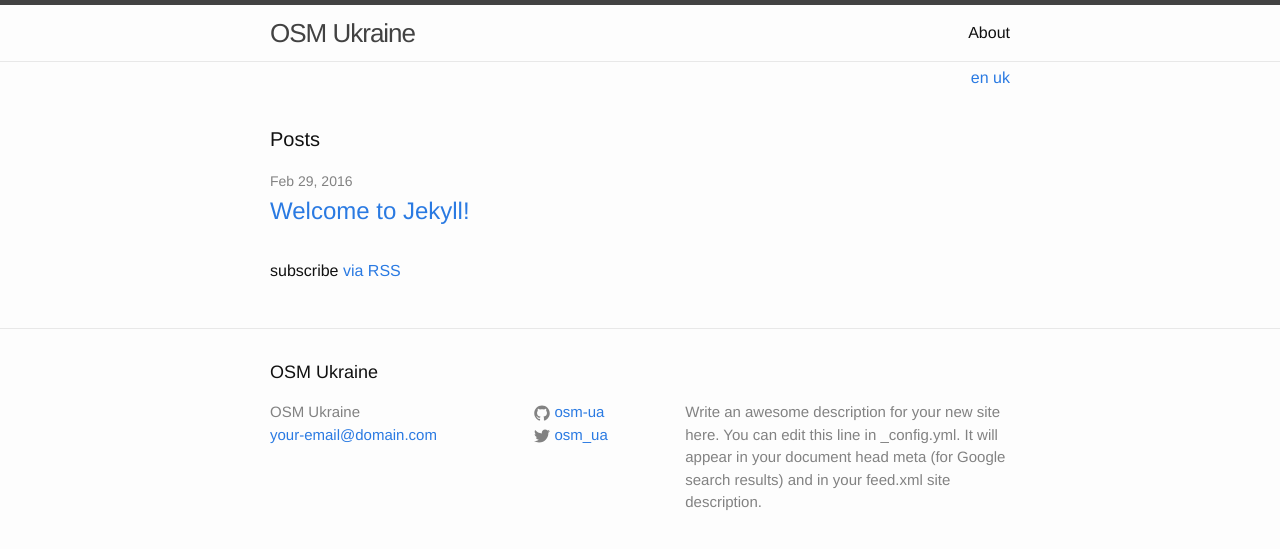
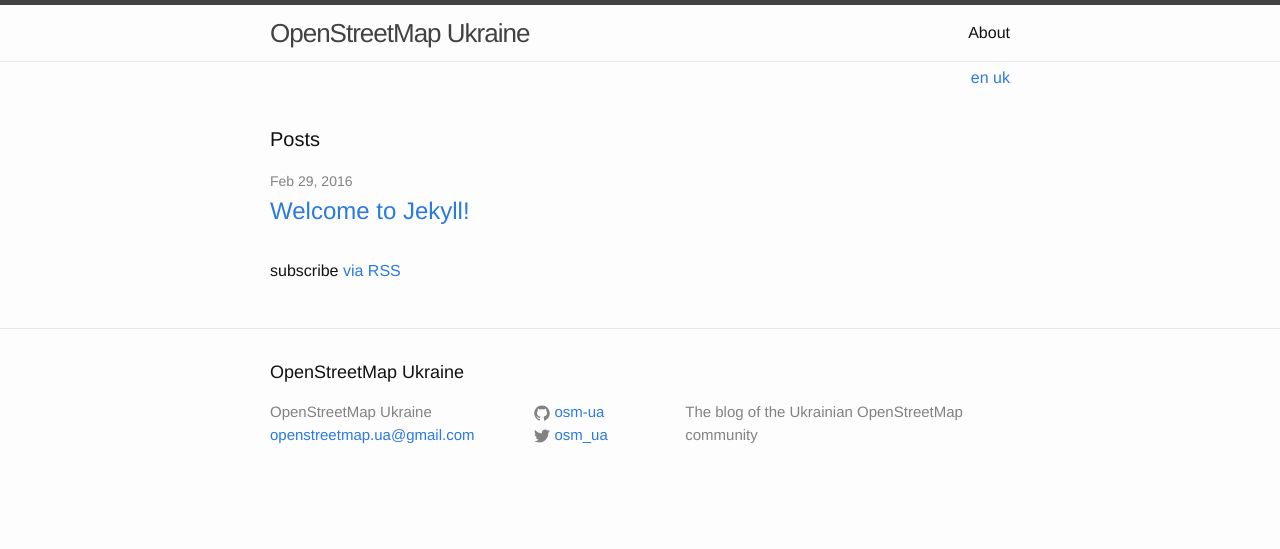
Before and after one commit to osm-ua/blog, a Jekyll site: the page built from index.html, in a window 1280 px wide. Shown: the top 549 px of the page. Built offline with Jekyll 4.4.1, drawn with Linux system fonts in a browser that asks for light colours.

Commit message:
updated _config.yml

```diff
--- a/_config.yml
+++ b/_config.yml
@@ -7,12 +7,12 @@
 
 # Site settings
 title:
-  en: OSM Ukraine
-  uk: ОСМ Україна
-email: your-email@domain.com
+  en: OpenStreetMap Ukraine
+  uk: OpenStreetMap Україна
+email: openstreetmap.ua@gmail.com
 description:
-  en: Write an awesome description for your new site here. You can edit this line in _config.yml. It will appear in your document head meta (for Google search results) and in your feed.xml site description.
-  uk: Напишіть чудовий опис свого нового сайту тут. Ви можете редагувати цей рядок у _config.yml. Він з'явиться у вашому заголовку мета (для результатів пошуку Google) і в описі вашого сайту feed.xml.
+  en: The blog of the Ukrainian OpenStreetMap community
+  uk: Блог української спільноти OpenStreetMap
 index:
   en:
   uk: index.uk.html
```
